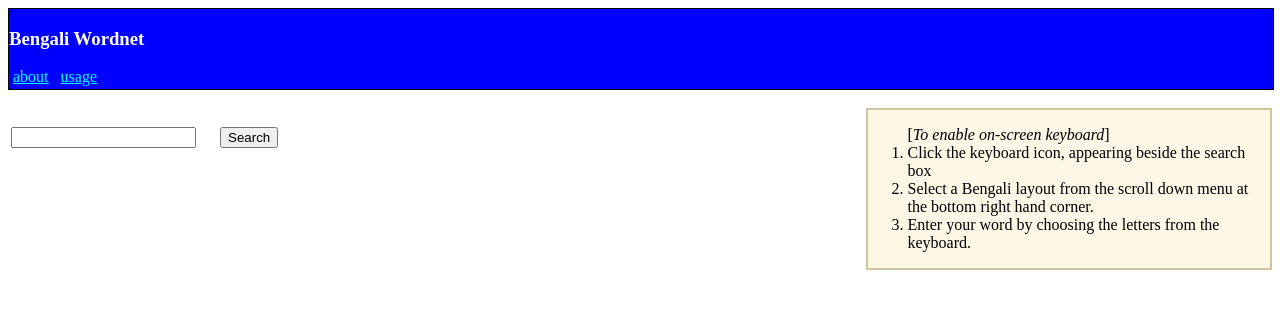
After one commit to soumenganguly/Bangla-Wordnet, a Django app: page /usage/ in a window 1280 px wide. The commit adds this page. Shown: the top 309 px of the page. Run offline with Django 3.2, Linux system fonts and the light colour scheme; parts of the project's set-up code (start-up, migrations or seed data) failed here and were passed over.

Commit message:
modified UI

```diff
--- a/Bangla_WordNet_online/urls.py
+++ b/Bangla_WordNet_online/urls.py
@@ -11,5 +11,7 @@ urlpatterns = patterns('',
 
     url(r'^admin/', include(admin.site.urls)),
     url(r'^index/$','interface.views.index',name='index'),
-    url(r'^search/(\D+)/$','interface.views.search',name='search')
+    url(r'^search/(\D+)/$','interface.views.search',name='search'),
+    url(r'^about/$','interface.views.about',name='about'),
+    url(r'^usage/$','interface.views.usage',name='usage')
 )
--- /dev/null
+++ b/interface/templates/interface/about.html
@@ -0,0 +1,6 @@
+{% extends "interface/demo.html" %}
+{% block results %}
+<div id="about" style="float:right;max-width:70%;max-height:100%;background-color:#FCF8E5;border:2px solid #CFC69D;">
+<p><b>Bangla wordnet</b> is a lexical database designed for the Bengali language. It was developed based on the idea of, The WordNet, developed at Princeton university. It provides details, such as, part-of-speech classification, description, synonyms, suited with contextual examples for most of the words in the Bengali language.</p>
+</div>
+{% endblock results %}
--- a/interface/templates/interface/demo.html
+++ b/interface/templates/interface/demo.html
@@ -3,15 +3,16 @@
   <head>
     <title>Index</title>
     <meta content="">
-    <script type="text/javascript" src="{% static "interface/vk_easy.js?vk_layout=IN%20Bengali" %}"></script>
+    <script type="text/javascript" src="{% static "interface/vk_easy.js" %}"></script>
     <style></style>
   </head>
   <body>
-<div id="header" style="background-color:blue;width:100%;height:70px;border:1px solid black;">
-<p><h3 style="color:white;">Bengali Wordnet</h3></p>
+<div id="header" style="background-color:blue;width:100%;height:80px;border:1px solid black;">
+<h3 style="color:white;">Bengali Wordnet</h3>
+&nbsp;<a href="{% url 'about' %}" style="color:cyan;">about</a>&nbsp;&nbsp;&nbsp;<a href="{% url 'usage' %}" style="color:cyan;">usage</a>
+<br />
 </div>
 <br />
-
 <!-- Search block -->
 <div id="search" style="float:left;max-width:30%;max-height:100%;">
 <p align="center">
--- /dev/null
+++ b/interface/templates/interface/usage.html
@@ -0,0 +1,10 @@
+{% extends "interface/demo.html" %}
+{% block results %}
+<div id="usage" style="float:right;max-width:70%;max-height:100%;background-color:#FCF8E5;border:2px solid #CFC69D;">
+<p><ol>[<i>To enable on-screen keyboard</i>]
+    <li> Click the keyboard icon, appearing beside the search box</li>
+    <li> Select a Bengali layout from the scroll down menu at the bottom right hand corner.</li>
+    <li> Enter your word by choosing the letters from the keyboard.</li>
+      </ol>
+</div>
+{% endblock results %}
--- a/interface/views.py
+++ b/interface/views.py
@@ -38,3 +38,19 @@ def search(request,word):
         'form':form,
         })
     return HttpResponse(template.render(context))
+
+def about(request):
+    template=loader.get_template('interface/about.html')
+    form=Search()
+    context=RequestContext(request,{
+        'form':form,
+        })
+    return HttpResponse(template.render(context))
+
+def usage(request):
+    template=loader.get_template('interface/usage.html')
+    form=Search()
+    context=RequestContext(request,{
+        'form':form,
+        })
+    return HttpResponse(template.render(context))
```
Also changed, not shown: 4 other files.
